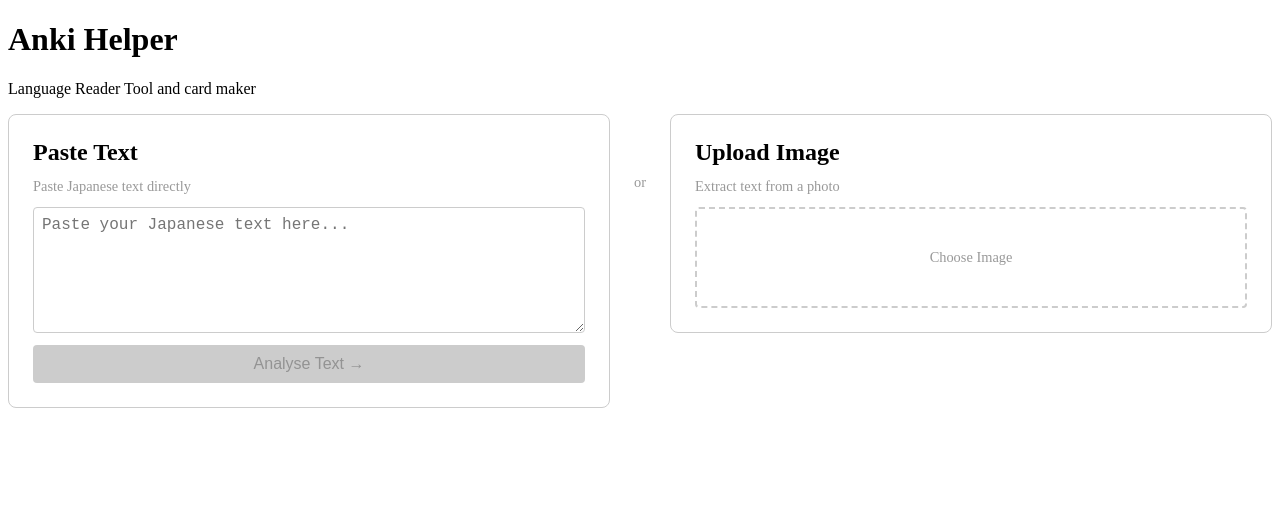
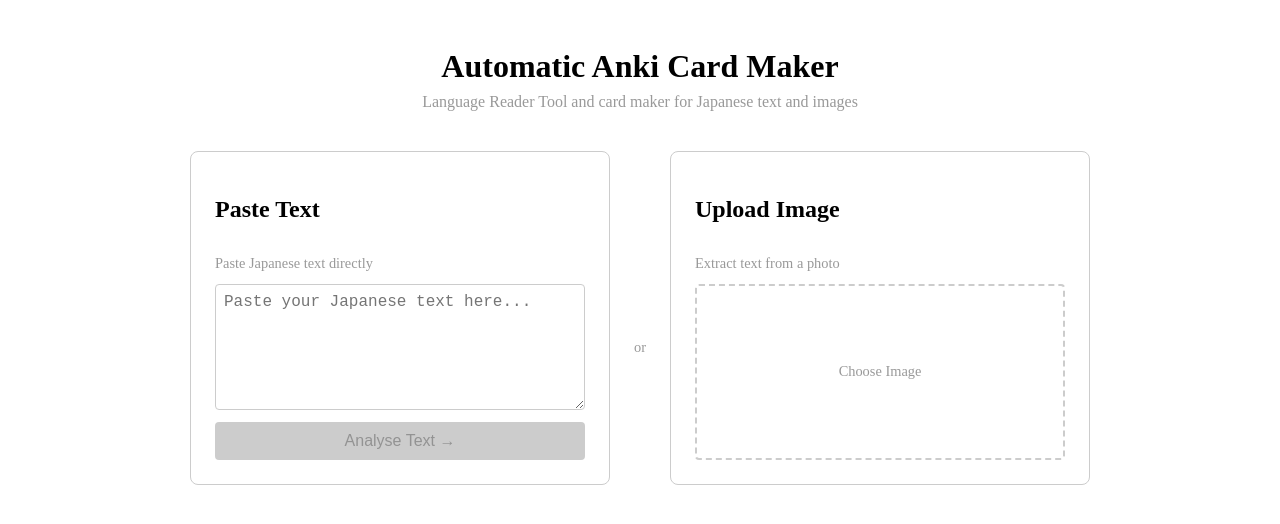
Before and after one commit to Willhargrave/card-snap, a Vue app: page / in a window 1280 px wide. Shown: the top 524 px of the page. Built offline with nearby package versions, Linux system fonts and the light colour scheme; the HTML template or start-up script is replaced by a standard one.

Commit message:
updated UI

```diff
--- a/src/App.vue
+++ b/src/App.vue
@@ -27,15 +27,19 @@
 </script>
 
 <template>
-  <h1>Anki Helper</h1>
-  <p>Language Reader Tool and card maker</p>
+  <div class="app">
+    <div class="header">
+      <h1>Automatic Anki Card Maker</h1>
+      <p>Language Reader Tool and card maker for Japanese text and images</p>
+    </div>
+    <div class="content">
       <TextInput v-if="currentStep === 'input'" @submit="handleTextSubmit" />
       <WordSelector
         v-if="currentStep === 'select'"
         :text="japaneseText"
         @selectWords="handleWordsSelect"
         @back="currentStep = 'input'"
-  ></WordSelector>
+      />
       <FlashcardForm
         v-if="currentStep === 'form'"
         :targetWord="targetWord"
@@ -43,6 +47,31 @@
         :wordCount="wordCount"
         @back="currentStep = 'select'"
       />
+    </div>
+  </div>
 </template>
 
-<style scoped></style>
+<style scoped>
+.app {
+  min-height: 100vh;
+  display: flex;
+  flex-direction: column;
+  align-items: center;
+  padding: 40px 24px;
+}
+.header {
+  text-align: center;
+  margin-bottom: 40px;
+}
+.header h1 {
+  margin: 0 0 8px 0;
+}
+.header p {
+  margin: 0;
+  color: #999;
+}
+.content {
+  width: 100%;
+  max-width: 900px;
+}
+</style>
--- a/src/components/TextInput.vue
+++ b/src/components/TextInput.vue
@@ -47,7 +47,7 @@
 <style scoped>
 .options-wrapper {
   display: flex;
-  align-items: flex-start;
+  align-items: stretch;
   gap: 24px;
 }
 .option-card {
@@ -59,8 +59,18 @@
   border: 1px solid #ccc;
   border-radius: 8px;
 }
-.option-card h2 {
-  margin: 0;
+.upload-label {
+  flex: 1;
+  display: flex;
+  align-items: center;
+  justify-content: center;
+  min-height: 160px;
+  border: 2px dashed #ccc;
+  border-radius: 4px;
+  cursor: pointer;
+  color: #999;
+  font-size: 0.9rem;
+  transition: border-color 0.2s;
 }
 .option-card p {
   color: #999;
@@ -96,18 +106,7 @@
   padding-top: 60px;
   font-size: 0.9rem;
 }
-.upload-label {
-  display: flex;
-  align-items: center;
-  justify-content: center;
-  padding: 40px;
-  border: 2px dashed #ccc;
-  border-radius: 4px;
-  cursor: pointer;
-  color: #999;
-  font-size: 0.9rem;
-  transition: border-color 0.2s;
-}
+
 .upload-label:hover {
   border-color: #ffd700;
   color: #333;
```
Lines whose indentation alone changed are shown as unchanged.
